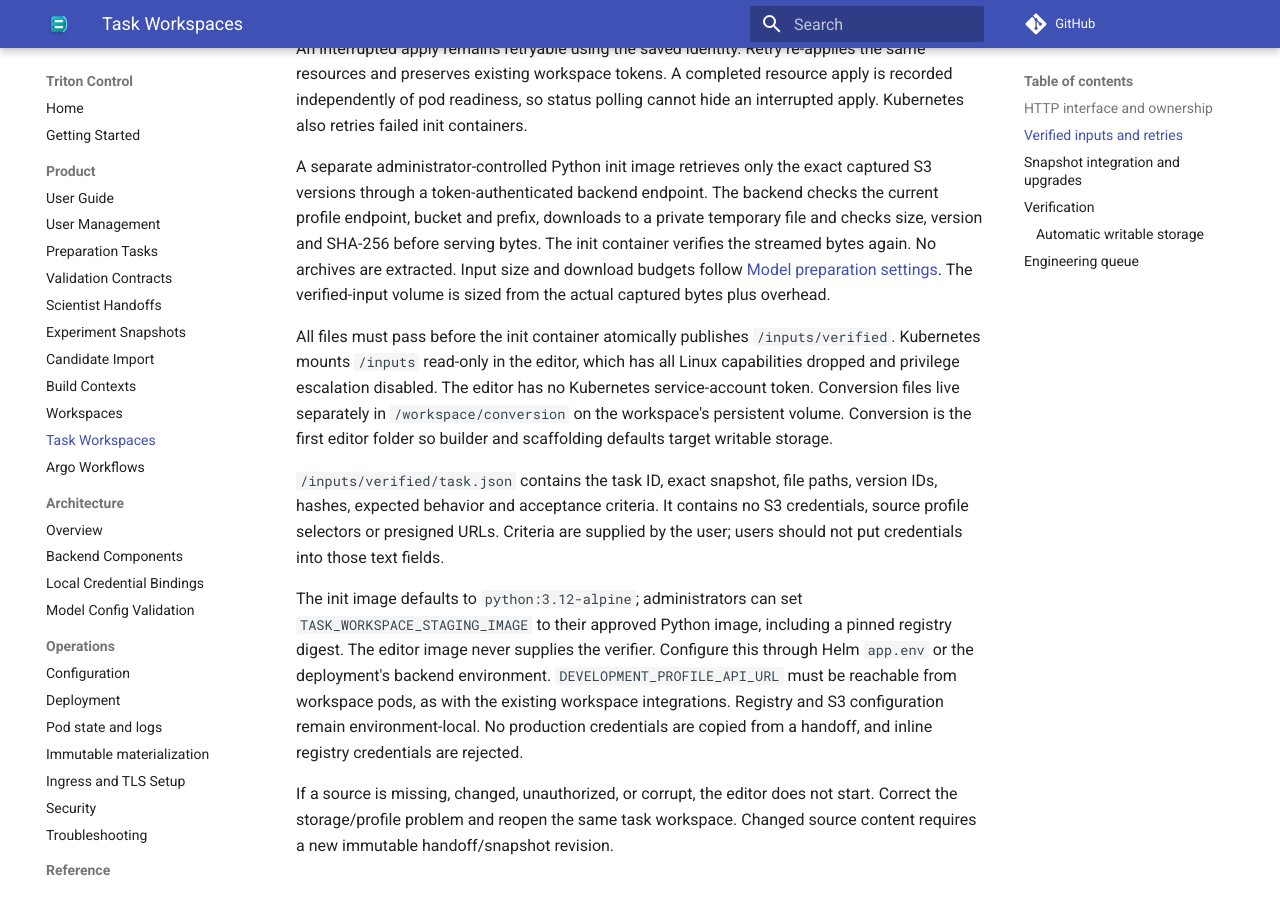
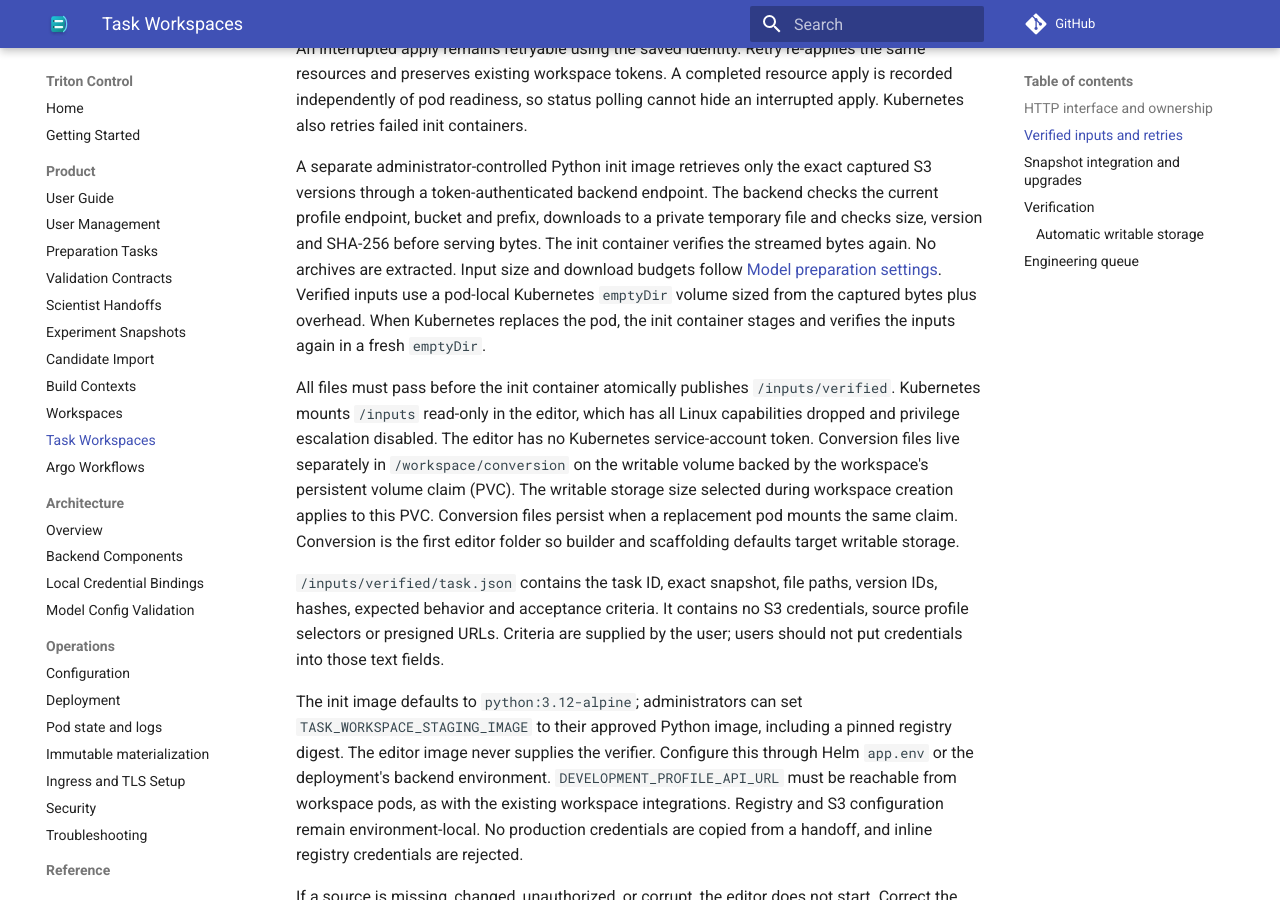
Before and after one commit to ai-lab-tech/triton-control, an MkDocs documentation site: the page built from docs/task-workspaces.md, in a window 1280 px wide and 900 px high, scrolled down 1743 px. Built offline with MkDocs 1.6.1 and Material for MkDocs 9.7.7, drawn with Linux system fonts in a browser that asks for light colours; comment, search, counter and statistics services are not loaded.

Commit message:
feat: improve verified inputs handling with Kubernetes emptyDir volume and persistent conversion storage

```diff
--- a/docs/task-workspaces.md
+++ b/docs/task-workspaces.md
@@ -84,14 +84,19 @@ checks the current profile endpoint, bucket and prefix, downloads to a private
 temporary file and checks size, version and SHA-256 before serving bytes. The
 init container verifies the streamed bytes again. No archives are extracted.
 Input size and download budgets follow [Model preparation settings](model-preparation-settings.md).
-The verified-input volume is sized from the actual captured bytes plus overhead.
+Verified inputs use a pod-local Kubernetes `emptyDir` volume sized from the captured
+bytes plus overhead. When Kubernetes replaces the pod, the init container stages
+and verifies the inputs again in a fresh `emptyDir`.
 
 All files must pass before the init container atomically publishes
 `/inputs/verified`. Kubernetes mounts `/inputs` read-only in the editor, which
 has all Linux capabilities dropped and privilege escalation disabled. The editor
 has no Kubernetes service-account token. Conversion files live separately in
-`/workspace/conversion` on the workspace's persistent volume. Conversion is the
-first editor folder so builder and scaffolding defaults target writable storage.
+`/workspace/conversion` on the writable volume backed by the workspace's persistent
+volume claim (PVC). The writable storage size selected during workspace creation
+applies to this PVC. Conversion files persist when a replacement pod mounts the
+same claim. Conversion is the first editor folder so builder and scaffolding
+defaults target writable storage.
 
 `/inputs/verified/task.json` contains the task ID, exact snapshot, file paths,
 version IDs, hashes, expected behavior and acceptance criteria. It contains no
```
